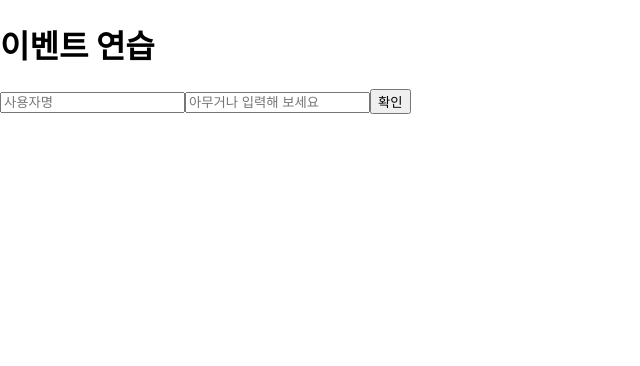
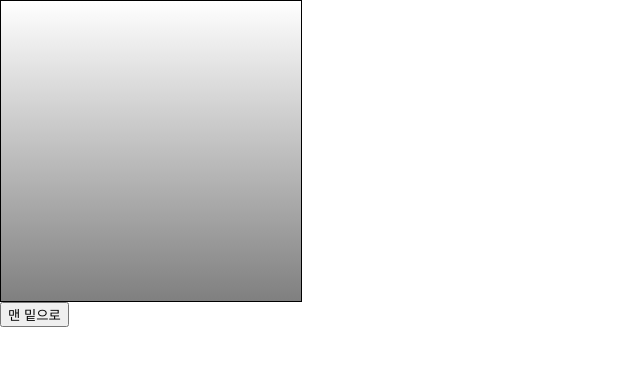
Before and after one commit to chyg-ai/TIL, a React (Create React App) app in the folder react_course_01/hello-react/: page / in a window 1280 px wide. Shown: the top 366 px of the page, without its empty margins (0-640 px from the left). Built offline with nearby package versions, Linux system fonts and the light colour scheme.

Commit message:
react ref

```diff
--- a/react_course_01/hello-react/src/App.js
+++ b/react_course_01/hello-react/src/App.js
@@ -1,7 +1,16 @@
-import React from 'react';
-import EventPractice from './EventPractice';
-const App = () => {
-  return <EventPractice />;
-};
+import React, { Component } from 'react';
+import ScrollBox from './ScrollBox';
+class App extends Component {
+  render() {
+    return (
+      <div>
+        <ScrollBox ref={(ref) => (this.scrollBox = ref)} />
+        <button onClick={() => this.scrollBox.scrollToBottom()}>
+          맨 밑으로
+        </button>
+      </div>
+    );
+  }
+}
 
 export default App;
--- /dev/null
+++ b/react_course_01/hello-react/src/ScrollBox.js
@@ -0,0 +1,32 @@
+import React, { Component } from 'react';
+
+class ScrollBox extends Component {
+  scrollToBottom = () => {
+    const { scrollHeight, clientHeight } = this.box;
+    this.box.scrollTop = scrollHeight - clientHeight;
+  };
+
+  render() {
+    const style = {
+      border: '1px solid black',
+      height: '300px',
+      width: '300px',
+      overflow: 'auto',
+      position: 'relative',
+    };
+
+    const innerStyle = {
+      width: '100%',
+      height: '600px',
+      background: 'linear-gradient(white, black)',
+    };
+
+    return (
+      <div style={style} ref={(ref) => (this.box = ref)}>
+        <div style={innerStyle}></div>
+      </div>
+    );
+  }
+}
+
+export default ScrollBox;
```
Also changed, not shown: react_course_01/hello-react/src/RefSample.js (added, +19 -0 lines), react_course_01/hello-react/src/ValidationSample.css (added, +7 -0 lines), react_course_01/hello-react/src/ValidationSample.js (added, +49 -0 lines), 1 other file (tests, documents, lock files or other folders).
